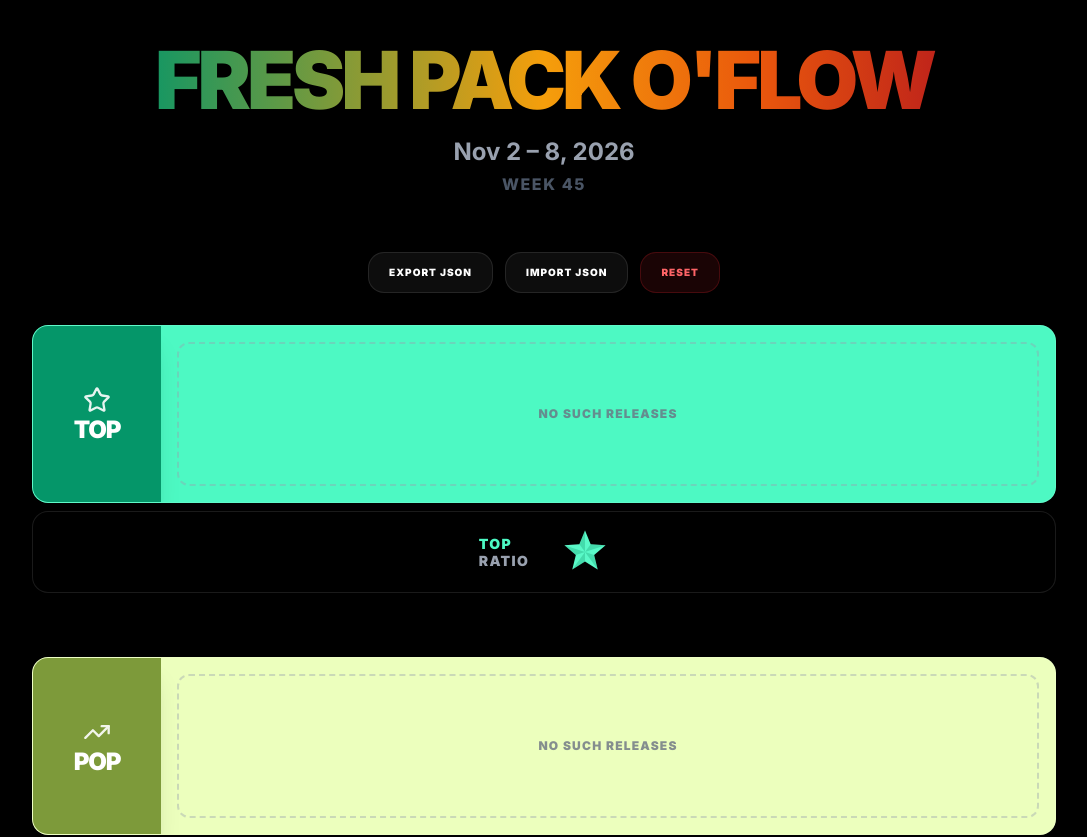
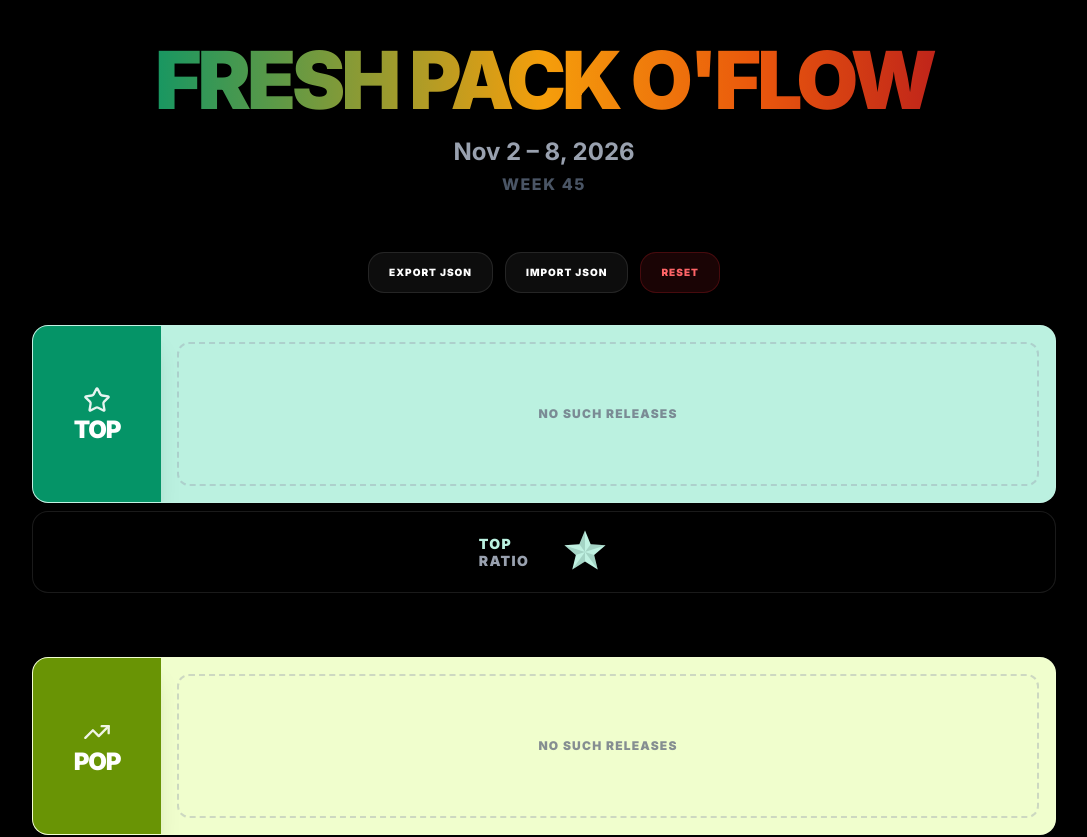
Before and after one commit to gianneefm/fresh-pack, a React (Vite) app: page / in a window 1280 px wide. Shown: the top 837 px of the page, without its empty margins (96-1183 px from the left). Built offline with nearby package versions, Linux system fonts and the light colour scheme; the HTML template or start-up script is replaced by a standard one.

Commit message:
C:/Program Files/Git/

```diff
--- a/src/App.jsx
+++ b/src/App.jsx
@@ -890,11 +890,11 @@ const FreshPackOFlow = () => {
   }, [weekNumber, weekYear, releases]);
 
   const tierBase = useMemo(() => [
-    { label: "TOP", icon: Star, bgColor: "#059669", rowBgColor: "#4df9c3", textColorClass: "text-white" },
-    { label: "POP", icon: TrendingUp, bgColor: "#7d9a3a", rowBgColor: "#ecffbd", textColorClass: "text-white" },
-    { label: "MOP", icon: Minus, bgColor: "#f59e0b", rowBgColor: "#ffe089", textColorClass: "text-white" },
-    { label: "FLOP", icon: TrendingDown, bgColor: "#ea580c", rowBgColor: "#f9b18b", textColorClass: "text-white" },
-    { label: "STOP", icon: XCircle, bgColor: "#ef4444", rowBgColor: "#fc8585", textColorClass: "text-white" }
+    { label: "TOP", icon: Star, bgColor: "#059467", rowBgColor: "#bbf1e0", textColorClass: "text-white" },
+    { label: "POP", icon: TrendingUp, bgColor: "#699405", rowBgColor: "#f0fecd", textColorClass: "text-white" },
+    { label: "MOP", icon: Minus, bgColor: "#c6a006", rowBgColor: "#f0dfbc", textColorClass: "text-white" },
+    { label: "FLOP", icon: TrendingDown, bgColor: "#c64906", rowBgColor: "#efa27b", textColorClass: "text-white" },
+    { label: "STOP", icon: XCircle, bgColor: "#c60606", rowBgColor: "#c87979", textColorClass: "text-white" }
   ], []);
 
   const metrics = useMemo(() => {
```
